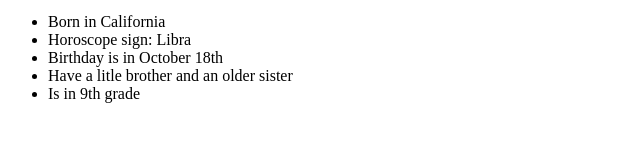
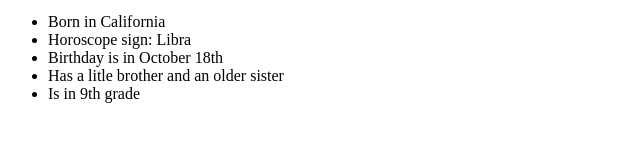
Before and after one commit to NhiTran12/Sally-Wu, a plain HTML site: page index.html in a window 1280 px wide. Shown: the part 519-660 px from the top of the page, 0-640 px from the left. Drawn offline with Linux system fonts and the light colour scheme; a web font is replaced by a local one.

Commit message:
Created using Popcode: https://popcode.org

```diff
--- a/index.html
+++ b/index.html
@@ -19,7 +19,7 @@
       <li> Born in California</li>
       <li> Horoscope sign: Libra</li>
       <li> Birthday is in October 18th</li>
-      <li> Have a litle brother and an older sister</li>
+      <li> Has a litle brother and an older sister</li>
       <li> Is in 9th grade</li>
        </ul>
 
```
